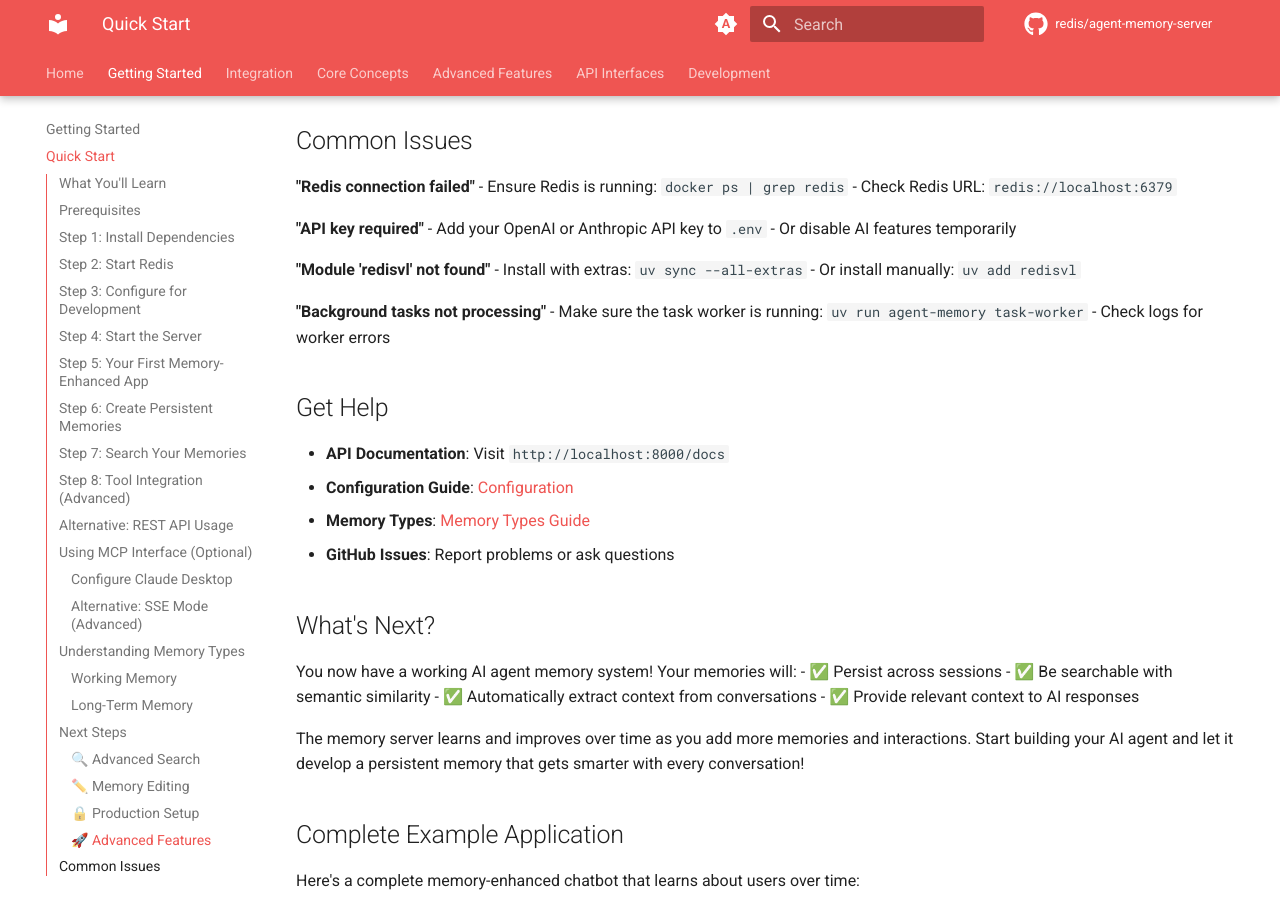
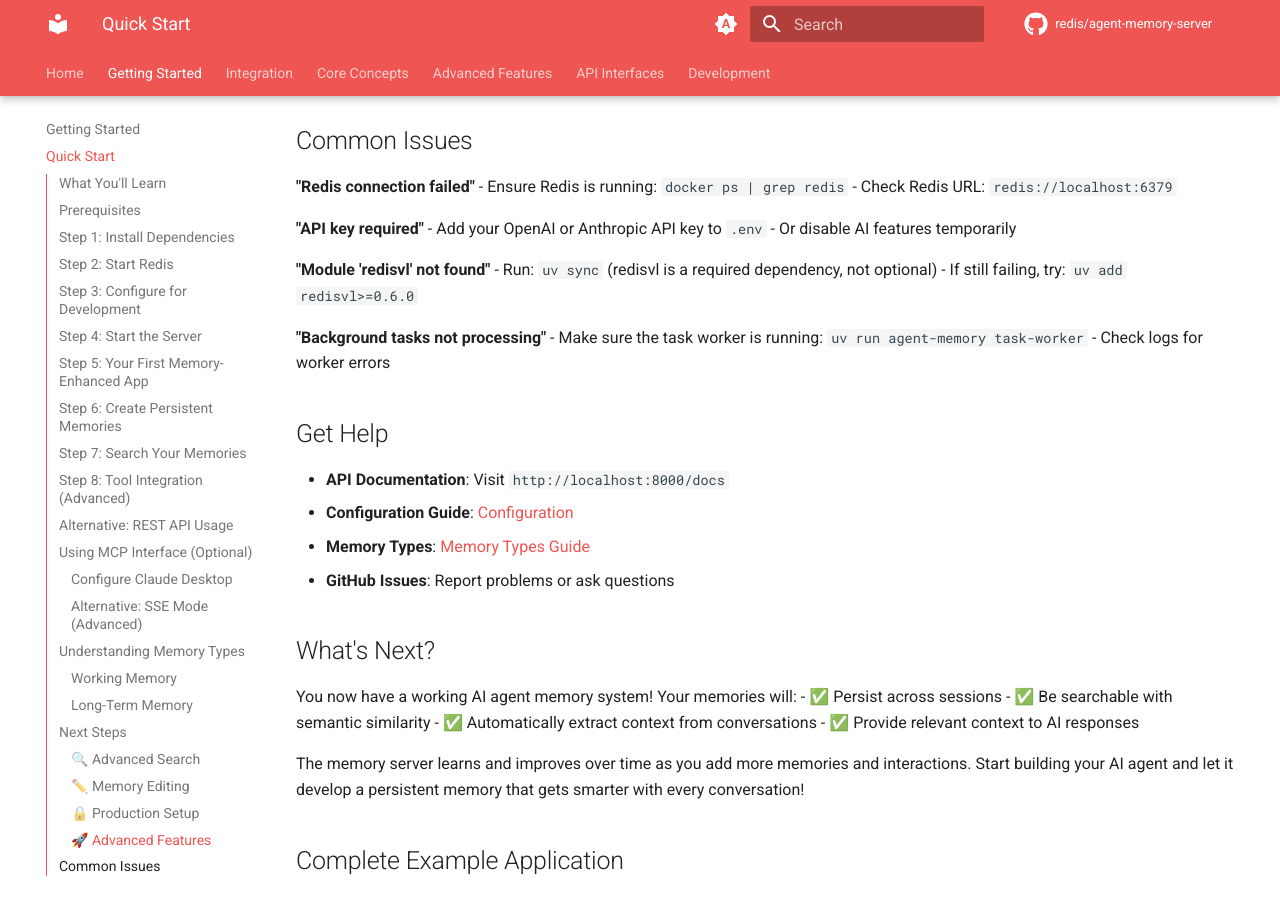
Before and after one commit to redis/agent-memory-server, an MkDocs documentation site: the page built from docs/quick-start.md, in a window 1280 px wide and 900 px high, scrolled down 7071 px. Built offline with MkDocs 1.6.1 and Material for MkDocs 9.7.7, drawn with Linux system fonts in a browser that asks for light colours; comment, search, counter and statistics services are not loaded; the version menu is left out.

Commit message:
Fix incorrect redisvl dependency documentation
- redisvl is a REQUIRED dependency, not optional
- Changed installation from 'uv sync --all-extras' to 'uv sync'
- Updated troubleshooting to clarify redisvl is required
- Prevents user confusion about missing dependencies

The --all-extras flag is only needed for optional dev dependencies
like bertopic, not core functionality.

🤖 Generated with [Claude Code](https://claude.ai/code)

Co-Authored-By: Claude <noreply@anthropic.com>

````diff
--- a/docs/quick-start.md
+++ b/docs/quick-start.md
@@ -32,7 +32,7 @@ git clone https://github.com/redis/redis-memory-server.git
 cd redis-memory-server
 
 # Install server dependencies
-uv sync --all-extras
+uv sync
 ```
 
 ## Step 2: Start Redis
@@ -363,8 +363,8 @@ Now that you have the basics working, explore these advanced features:
 - Or disable AI features temporarily
 
 **"Module 'redisvl' not found"**
-- Install with extras: `uv sync --all-extras`
-- Or install manually: `uv add redisvl`
+- Run: `uv sync` (redisvl is a required dependency, not optional)
+- If still failing, try: `uv add redisvl>=0.6.0`
 
 **"Background tasks not processing"**
 - Make sure the task worker is running: `uv run agent-memory task-worker`
````
